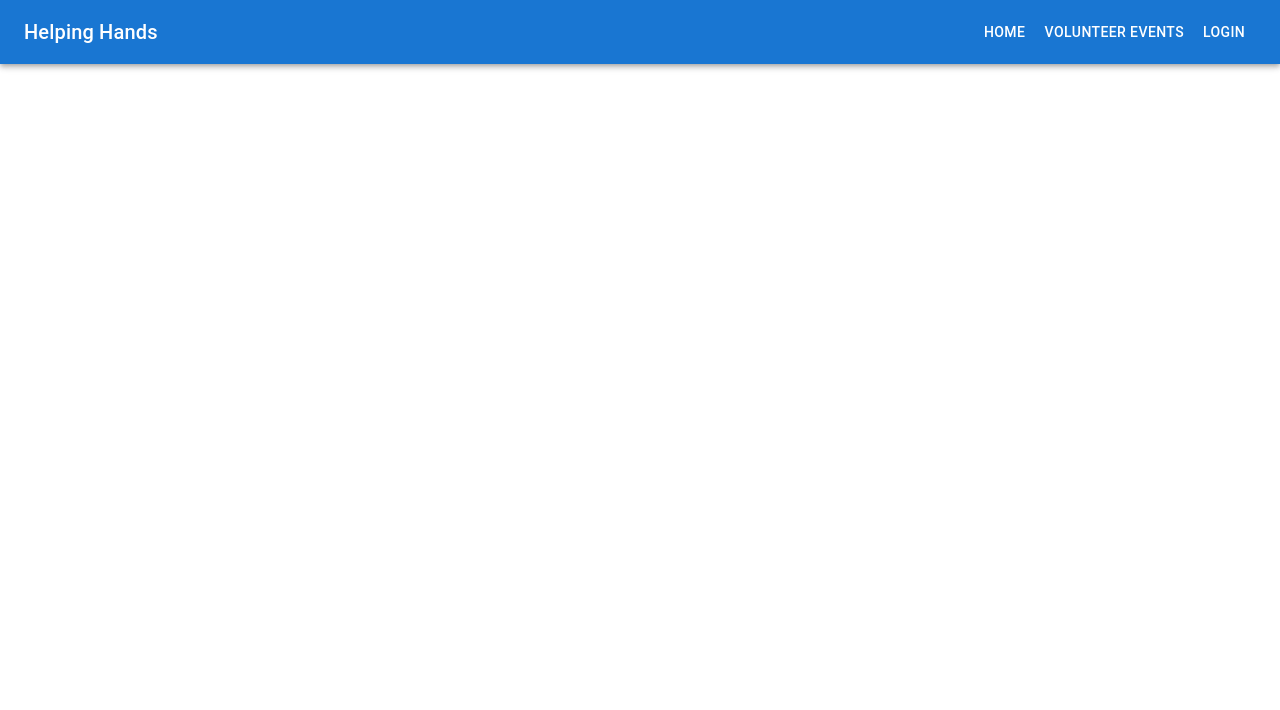
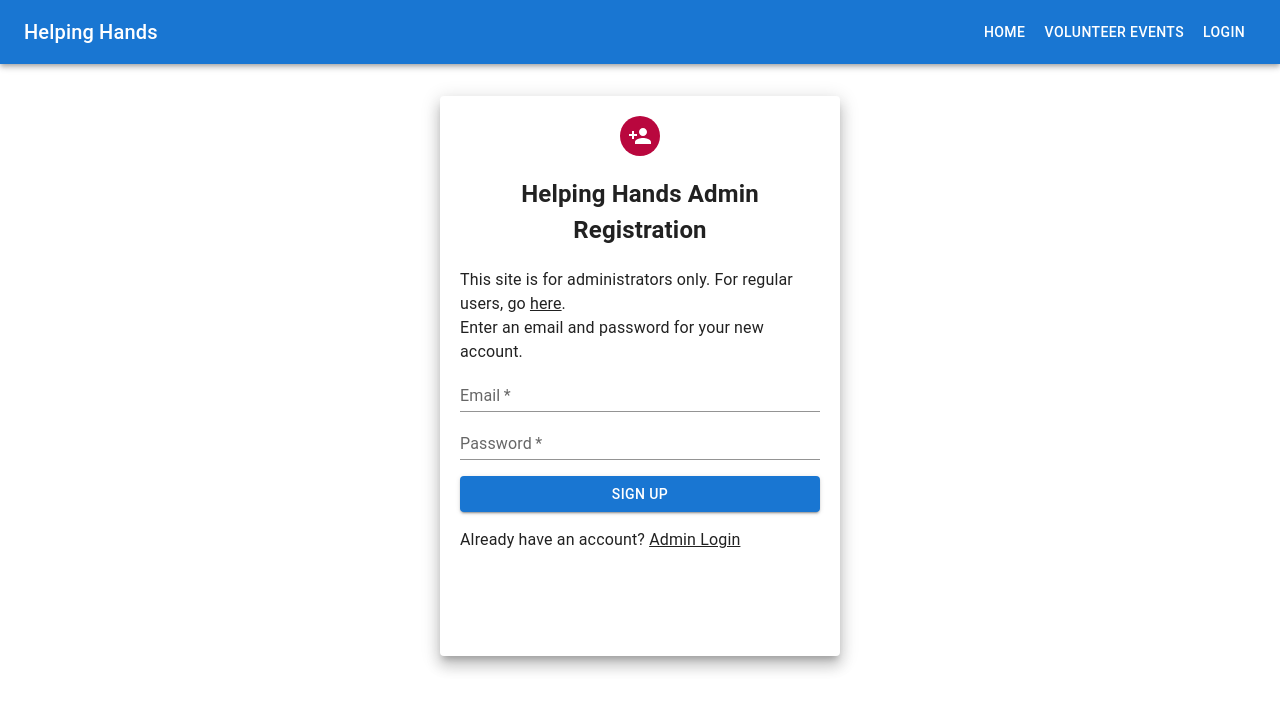
Before and after one commit to CyberCthulhu/COSC4353-GroupProject, a React (Create React App) app in the folder frontend/: page /admin-signup in a window 1280 px wide. Shown: the top 710 px of the page. Built offline with nearby package versions, Linux system fonts and the light colour scheme.

Commit message:
Created admin registration page
Special registration page only for administrators was added with no routing between pages

```diff
--- a/frontend/src/App.js
+++ b/frontend/src/App.js
@@ -11,6 +11,7 @@ import AdminLogin from './components/AdminLogin';
 import EventManagement from './components/EventManagement';
 import UserProfile from './components/UserProfileManagement';
 import AdminBoard from './components/AdminBoard';
+import AdminSignUp from './components/AdminSignUp';
 
 function App() {
   return (
@@ -40,6 +41,7 @@ function App() {
           <Route path="/admin" element={<AdminBoard />} />
           <Route path="/event-management" element={<EventManagement />} />
           <Route path="/profile" element={<UserProfile />} />
+          <Route path="/admin-signup" element={<AdminSignUp />} />
         </Routes>
       </Container>
     </Router>
--- /dev/null
+++ b/frontend/src/components/AdminSignUp.js
@@ -0,0 +1,42 @@
+import React from 'react';
+import { Box, Button, Grid2, Paper, TextField, Typography, Link, Avatar } from '@mui/material';
+import PersonAddIcon from '@mui/icons-material/PersonAdd';
+
+
+
+function AdminSignUp() {
+    const paper_style = { padding: 20, height: '70vh', width: 400, margin: "20px auto" }
+    const avatar_style = { backgroundColor: '#b9073e' }
+    return (
+        <Grid2>
+            <Paper elevation={10} style={paper_style}>
+
+                <Grid2 align="center">
+                    <Avatar style={avatar_style}> <PersonAddIcon></PersonAddIcon> </Avatar>
+                    <h2> Helping Hands Admin Registration </h2>
+                </Grid2>
+                <Box mt={2}>
+                    <Typography> This site is for administrators only. For regular users, go <Link href='/login' color="inherit"> here
+                    </Link>. </Typography>
+                    <Typography> Enter an email and password for your new account. </Typography>
+                </Box>
+                <TextField id="email_field" placeholder="Enter email" label="Email" variant="standard" fullWidth required />
+                <TextField id="password_field" placeholder="Enter password" label="Password" variant="standard" type="password" fullWidth required />
+                <Box mt={2}>
+                    <Button onClick={() => { alert("An email has been sent to verify your registration. Please check your inbox."); }} variant="contained" color="primary" fullWidth>Sign up</Button>
+                </Box>
+                <Box mt={2}>
+                    <Typography> Already have an account? <Link href='/admin-login' color="inherit"> Admin Login
+                    </Link>
+                    </Typography>
+                </Box>
+
+
+            </Paper>
+        </Grid2>
+    );
+}
+
+
+
+export default AdminSignUp;
```
